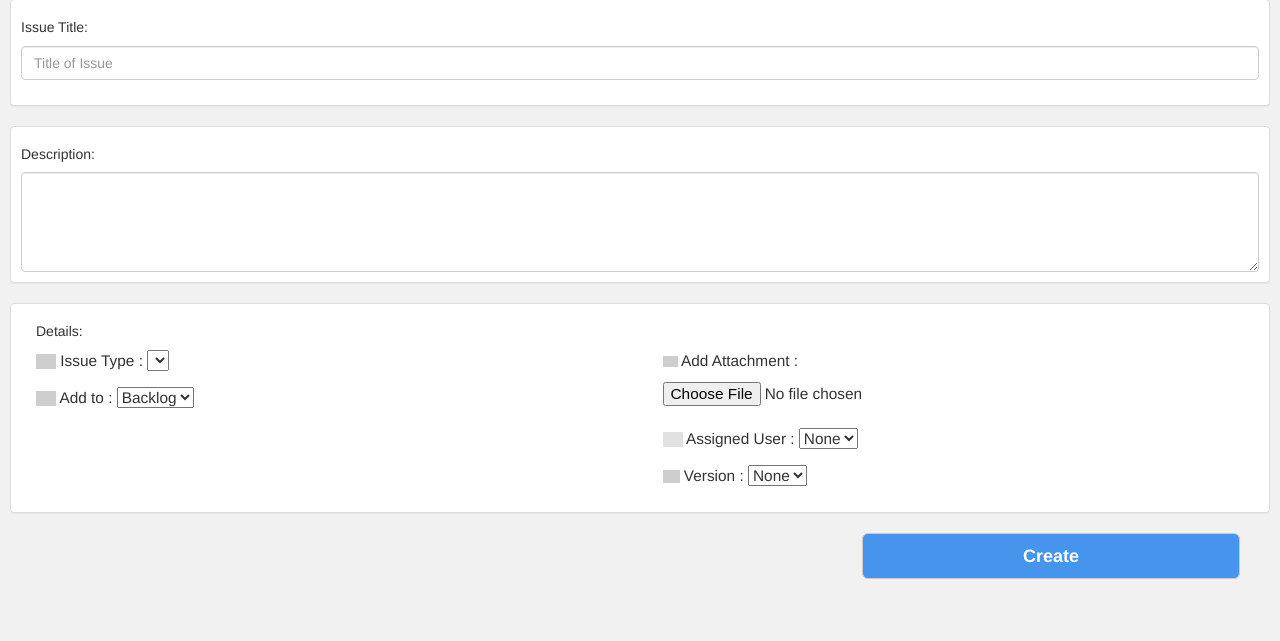
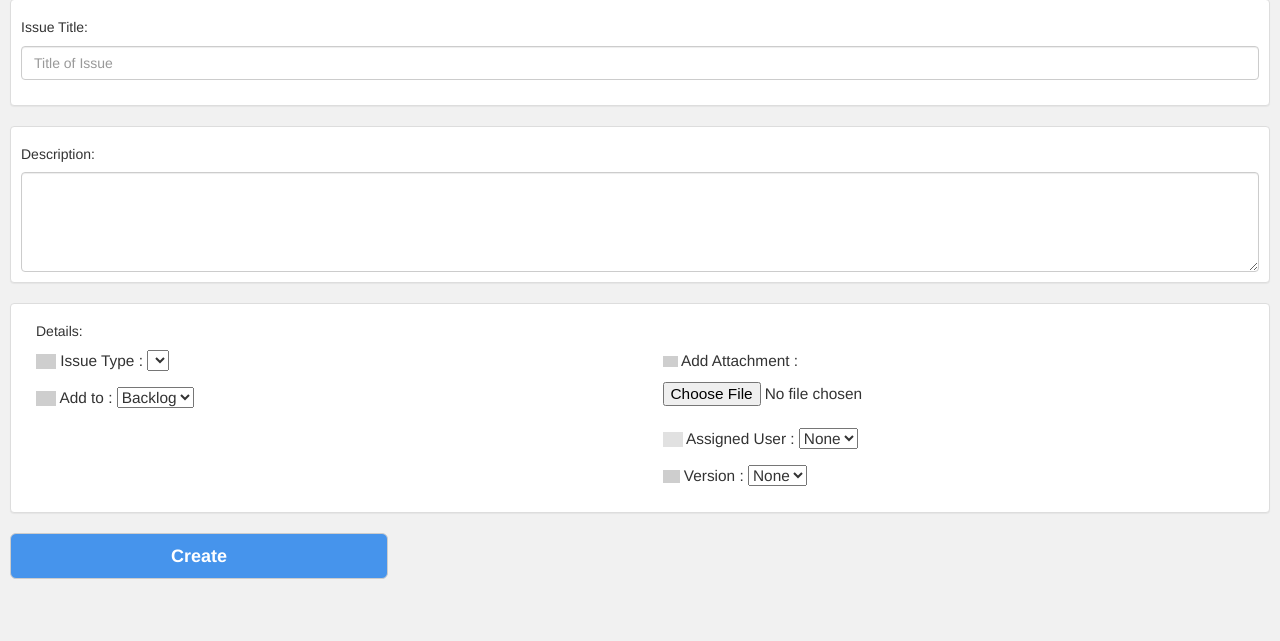
Before and after one commit to Softrum/Enpointer, a Django app: template dragonslayer/templates/issue_create.html in a window 1280 px wide. Shown: the part 99-740 px from the top of the page. Run offline with Django 3.2, Linux system fonts and the light colour scheme; the template is opened without the code that fills it, so the values that code supplies are empty; some libraries are stand-ins or nearby versions; grey boxes are pictures that could not be loaded.

Commit message:
button to left align across the issue create, edit and view screens

```diff
--- a/dragonslayer/templates/issue_create.html
+++ b/dragonslayer/templates/issue_create.html
@@ -498,7 +498,7 @@ Points :
 </div> <!-- for panel -->
 
 
-       <button style="background-color: #4694ec; color: white; width: 30%; margin-right: 30" onclick="" class="btn btn-bold btn-default btn-lg pull-right " type="submit"><b>Create</b></button><br><br><br>
+       <button style="background-color: #4694ec; color: white; width: 30%; margin-right: 30" onclick="" class="btn btn-bold btn-default btn-lg  " type="submit"><b>Create</b></button><br><br>
 
 </form>
 
```
